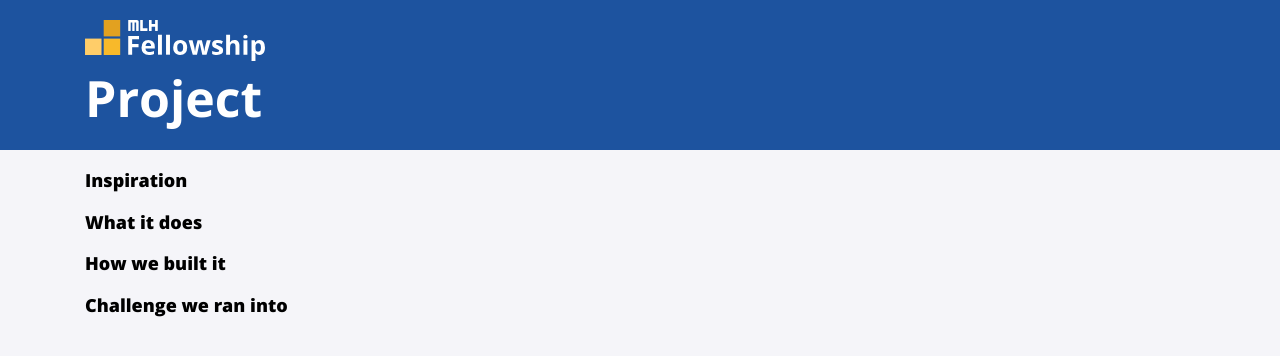
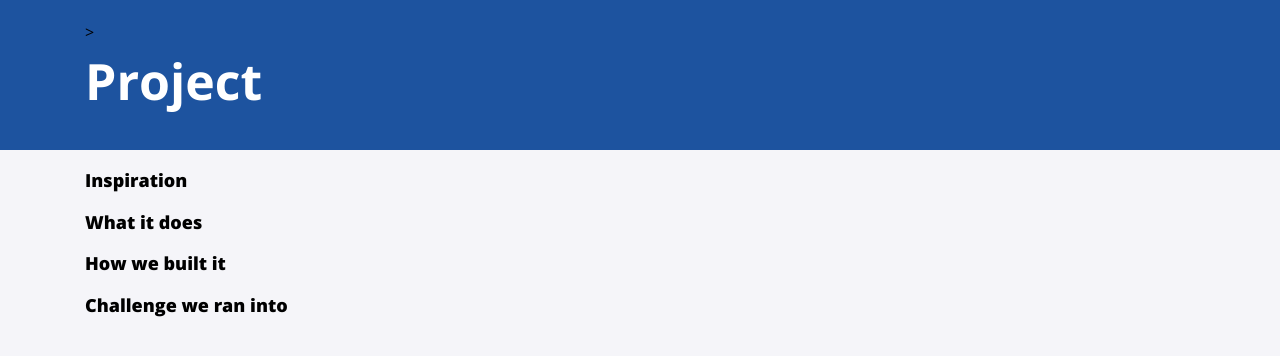
Before and after one commit to camihall/camihall, a Jekyll site: the page built from projects/proj1.md, in a window 1280 px wide. Shown: the top 356 px of the page. Built offline with Jekyll 4.4.1, drawn with Linux system fonts in a browser that asks for light colours; nearby versions of some CDN libraries.

Commit message:
Update page.html
trying to take out fellowship logo

```diff
--- a/_layouts/page.html
+++ b/_layouts/page.html
@@ -6,7 +6,7 @@ layout: default
     <div class="container">
         <div class="logo">
             <a href="{{ site.url }}">
-                <img src="{{ site.url }}/assets/img/logo.svg"/>
+               <! <img src="{{ site.url }}/assets/img/logo.svg"/> >
             </a>
         </div>
         <div class="title">
```
